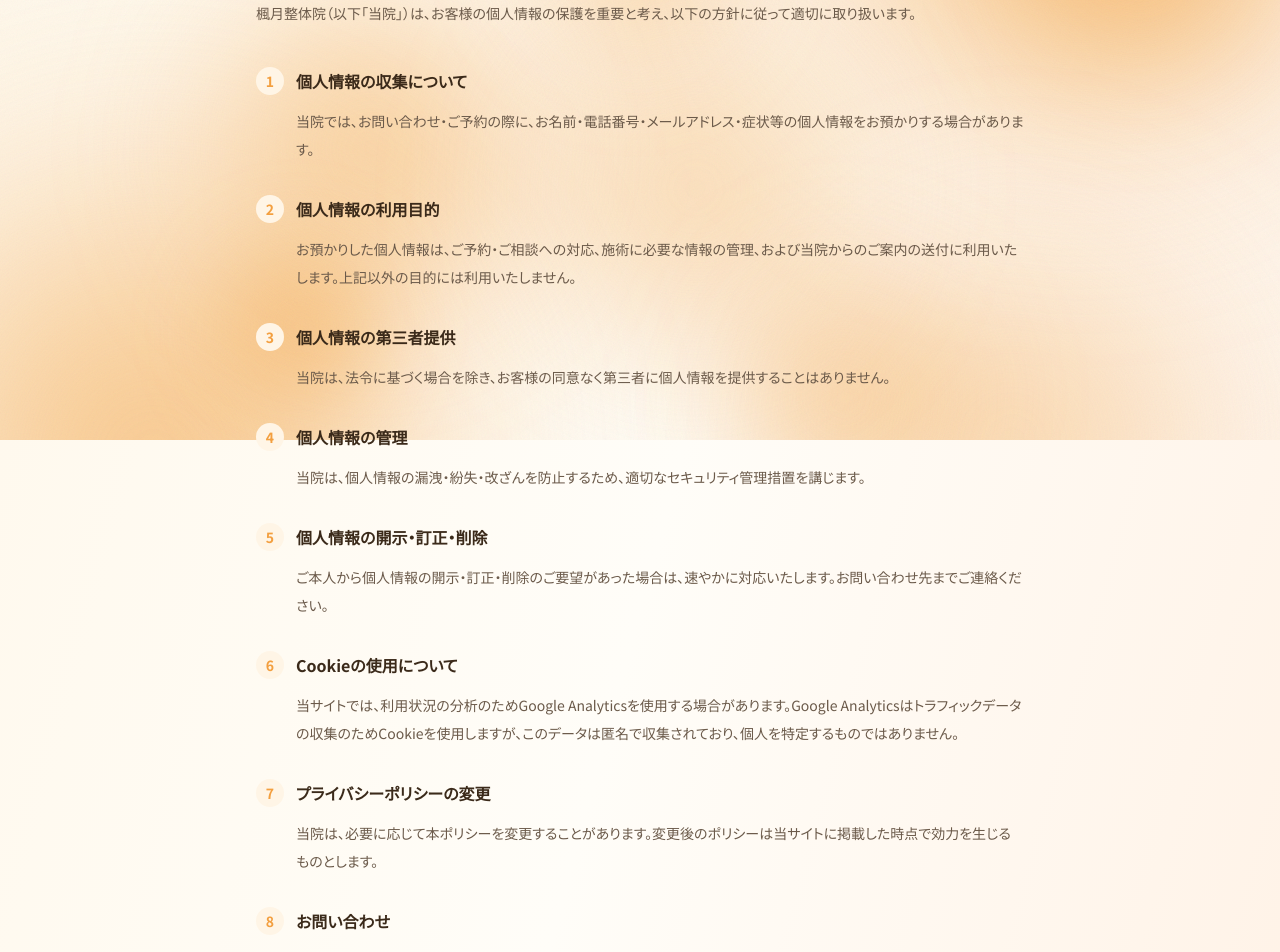
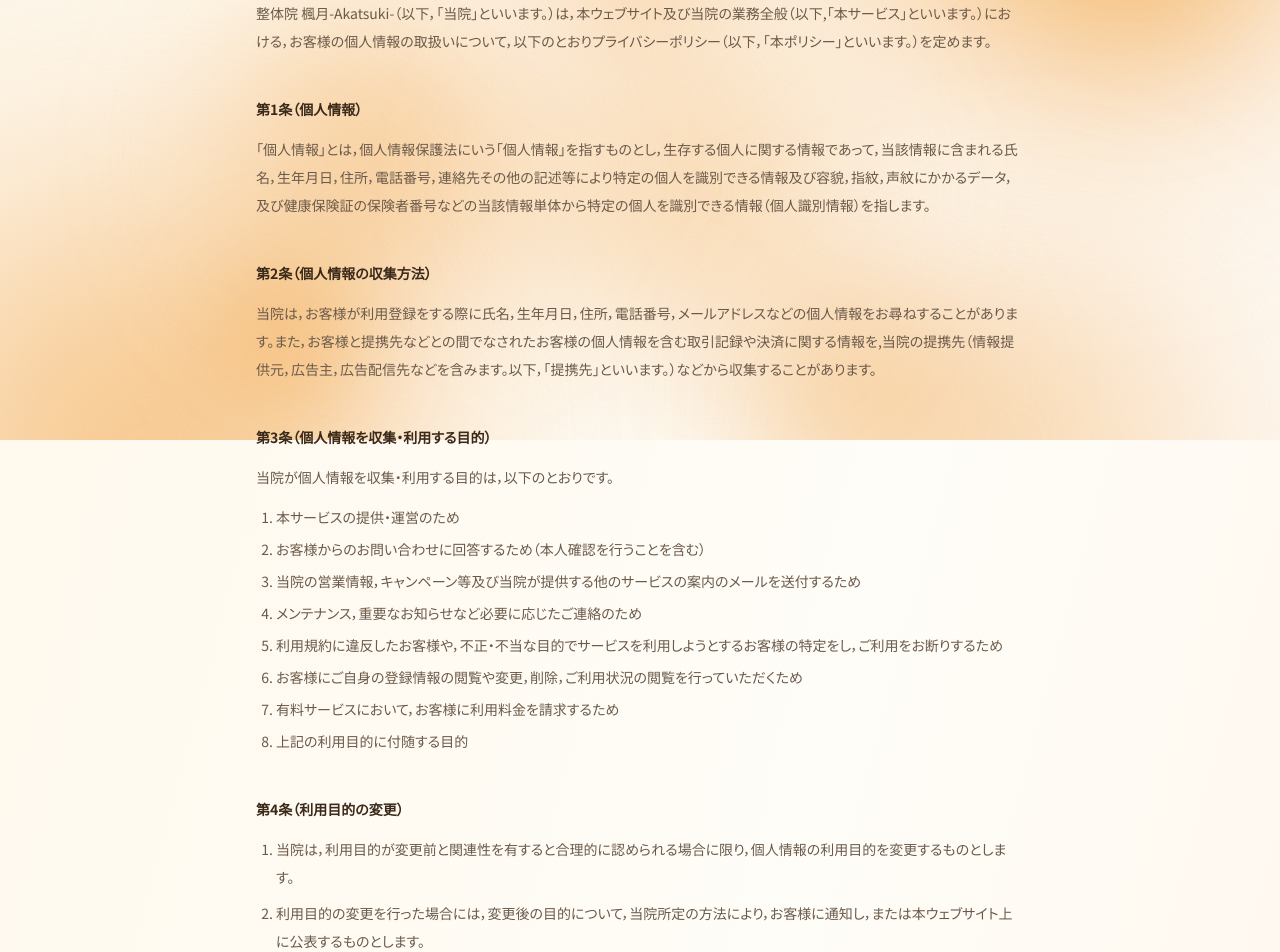
Before and after one commit to yuu-zen-org/akatsuki-seitai, a Next.js app: page /privacy in a window 1280 px wide. Shown: the part 360-1312 px from the top of the page. Built offline with nearby package versions, Linux system fonts and the light colour scheme.

Commit message:
feat: プライバシーポリシー本文を正式版に更新

```diff
--- a/src/app/privacy/page.tsx
+++ b/src/app/privacy/page.tsx
@@ -1,47 +1,12 @@
 import type { Metadata } from "next";
+import Link from "next/link";
 import { BackgroundBlurs } from "@/components/ui/BackgroundBlurs";
 import { PageHeader } from "@/components/ui/PageHeader";
-import { siteConfig } from "@/lib/site-config";
 
 export const metadata: Metadata = {
   title: "プライバシーポリシー",
   description: "楓月整体院のプライバシーポリシー。個人情報の取り扱いについて。",
 };
-
-const sections = [
-  {
-    title: "個人情報の収集について",
-    body: "当院では、お問い合わせ・ご予約の際に、お名前・電話番号・メールアドレス・症状等の個人情報をお預かりする場合があります。",
-  },
-  {
-    title: "個人情報の利用目的",
-    body: "お預かりした個人情報は、ご予約・ご相談への対応、施術に必要な情報の管理、および当院からのご案内の送付に利用いたします。上記以外の目的には利用いたしません。",
-  },
-  {
-    title: "個人情報の第三者提供",
-    body: "当院は、法令に基づく場合を除き、お客様の同意なく第三者に個人情報を提供することはありません。",
-  },
-  {
-    title: "個人情報の管理",
-    body: "当院は、個人情報の漏洩・紛失・改ざんを防止するため、適切なセキュリティ管理措置を講じます。",
-  },
-  {
-    title: "個人情報の開示・訂正・削除",
-    body: "ご本人から個人情報の開示・訂正・削除のご要望があった場合は、速やかに対応いたします。お問い合わせ先までご連絡ください。",
-  },
-  {
-    title: "Cookieの使用について",
-    body: "当サイトでは、利用状況の分析のためGoogle Analyticsを使用する場合があります。Google Analyticsはトラフィックデータの収集のためCookieを使用しますが、このデータは匿名で収集されており、個人を特定するものではありません。",
-  },
-  {
-    title: "プライバシーポリシーの変更",
-    body: "当院は、必要に応じて本ポリシーを変更することがあります。変更後のポリシーは当サイトに掲載した時点で効力を生じるものとします。",
-  },
-  {
-    title: "お問い合わせ",
-    body: `個人情報の取り扱いに関するお問い合わせは、下記までご連絡ください。\n\n${siteConfig.name} ${siteConfig.branch}\n電話：${siteConfig.contact.phone}\nメール：${siteConfig.contact.email}`,
-  },
-];
 
 export default function PrivacyPage() {
   return (
@@ -59,29 +24,125 @@ export default function PrivacyPage() {
           />
 
           <div className="mx-auto max-w-3xl pb-24">
-            <p className="mb-10 text-sm leading-[2] text-text-light">
-              {siteConfig.name}（以下「当院」）は、お客様の個人情報の保護を重要と考え、以下の方針に従って適切に取り扱います。
-            </p>
+            <div className="prose-policy space-y-10 text-sm leading-[2] text-text-light">
 
-            <div className="space-y-8">
-              {sections.map((s, i) => (
-                <section key={s.title}>
-                  <h2 className="mb-3 flex items-center gap-3 font-bold">
-                    <span className="grid h-7 w-7 shrink-0 place-items-center rounded-full bg-primary-light text-sm text-primary">
-                      {i + 1}
-                    </span>
-                    {s.title}
-                  </h2>
-                  <p className="text-sm leading-[2] text-text-light whitespace-pre-line pl-10">
-                    {s.body}
-                  </p>
-                </section>
-              ))}
+              <p>
+                整体院 楓月-Akatsuki-（以下，「当院」といいます。）は，本ウェブサイト及び当院の業務全般（以下,「本サービス」といいます。）における，お客様の個人情報の取扱いについて，以下のとおりプライバシーポリシー（以下，「本ポリシー」といいます。）を定めます。
+              </p>
+
+              <section>
+                <h2 className="mb-3 font-bold text-text">第1条（個人情報）</h2>
+                <p>
+                  「個人情報」とは，個人情報保護法にいう「個人情報」を指すものとし，生存する個人に関する情報であって，当該情報に含まれる氏名，生年月日，住所，電話番号，連絡先その他の記述等により特定の個人を識別できる情報及び容貌，指紋，声紋にかかるデータ，及び健康保険証の保険者番号などの当該情報単体から特定の個人を識別できる情報（個人識別情報）を指します。
+                </p>
+              </section>
+
+              <section>
+                <h2 className="mb-3 font-bold text-text">第2条（個人情報の収集方法）</h2>
+                <p>
+                  当院は，お客様が利用登録をする際に氏名，生年月日，住所，電話番号，メールアドレスなどの個人情報をお尋ねすることがあります。また，お客様と提携先などとの間でなされたお客様の個人情報を含む取引記録や決済に関する情報を,当院の提携先（情報提供元，広告主，広告配信先などを含みます。以下，｢提携先｣といいます。）などから収集することがあります。
+                </p>
+              </section>
+
+              <section>
+                <h2 className="mb-3 font-bold text-text">第3条（個人情報を収集・利用する目的）</h2>
+                <p className="mb-3">当院が個人情報を収集・利用する目的は，以下のとおりです。</p>
+                <ol className="list-decimal space-y-1 pl-5">
+                  <li>本サービスの提供・運営のため</li>
+                  <li>お客様からのお問い合わせに回答するため（本人確認を行うことを含む）</li>
+                  <li>当院の営業情報，キャンペーン等及び当院が提供する他のサービスの案内のメールを送付するため</li>
+                  <li>メンテナンス，重要なお知らせなど必要に応じたご連絡のため</li>
+                  <li>利用規約に違反したお客様や，不正・不当な目的でサービスを利用しようとするお客様の特定をし，ご利用をお断りするため</li>
+                  <li>お客様にご自身の登録情報の閲覧や変更，削除，ご利用状況の閲覧を行っていただくため</li>
+                  <li>有料サービスにおいて，お客様に利用料金を請求するため</li>
+                  <li>上記の利用目的に付随する目的</li>
+                </ol>
+              </section>
+
+              <section>
+                <h2 className="mb-3 font-bold text-text">第4条（利用目的の変更）</h2>
+                <ol className="list-decimal space-y-2 pl-5">
+                  <li>当院は，利用目的が変更前と関連性を有すると合理的に認められる場合に限り，個人情報の利用目的を変更するものとします。</li>
+                  <li>利用目的の変更を行った場合には，変更後の目的について，当院所定の方法により，お客様に通知し，または本ウェブサイト上に公表するものとします。</li>
+                </ol>
+              </section>
+
+              <section>
+                <h2 className="mb-3 font-bold text-text">第5条（個人情報の第三者提供）</h2>
+                <ol className="list-decimal space-y-2 pl-5">
+                  <li>当院は，次に掲げる場合を除いて，あらかじめお客様の同意を得ることなく，第三者に個人情報を提供することはありません。ただし，個人情報保護法その他の法令で認められる場合を除きます。</li>
+                  <li>人の生命，身体または財産の保護のために必要がある場合であって，本人の同意を得ることが困難であるとき</li>
+                  <li>公衆衛生の向上または児童の健全な育成の推進のために特に必要がある場合であって，本人の同意を得ることが困難であるとき</li>
+                  <li>国の機関もしくは地方公共団体またはその委託を受けた者が法令の定める事務を遂行することに対して協力する必要がある場合であって，本人の同意を得ることにより当該事務の遂行に支障を及ぼすおそれがあるとき</li>
+                  <li>予め次の事項を告知あるいは公表し，かつ当院が個人情報保護委員会に届出をしたとき</li>
+                  <li>利用目的に第三者への提供を含むこと</li>
+                  <li>第三者に提供されるデータの項目</li>
+                  <li>第三者への提供の手段または方法</li>
+                  <li>本人の求めに応じて個人情報の第三者への提供を停止すること</li>
+                  <li>本人の求めを受け付ける方法</li>
+                  <li>前項の定めにかかわらず，次に掲げる場合には，当該情報の提供先は第三者に該当しないものとします。</li>
+                  <li>当院が利用目的の達成に必要な範囲内において個人情報の取扱いの全部または一部を委託する場合</li>
+                  <li>合併その他の事由による事業の承継に伴って個人情報が提供される場合</li>
+                  <li>個人情報を特定の者との間で共同して利用する場合であって，その旨並びに共同して利用される個人情報の項目，共同して利用する者の範囲，利用する者の利用目的および当該個人情報の管理について責任を有する者の氏名または名称について，あらかじめ本人に通知し，または本人が容易に知り得る状態に置いた場合</li>
+                </ol>
+              </section>
+
+              <section>
+                <h2 className="mb-3 font-bold text-text">第6条（個人情報の開示）</h2>
+                <ol className="list-decimal space-y-3 pl-5">
+                  <li>
+                    当院は，本人から個人情報の開示を求められたときは，本人に対し，これを開示します。ただし，開示することにより次のいずれかに該当する場合は，その全部または一部を開示しないこともあり，開示しない決定をした場合には，その旨を通知します。
+                    <ul className="mt-2 list-disc space-y-1 pl-5">
+                      <li>本人または第三者の生命，身体，財産その他の権利利益を害するおそれがある場合</li>
+                      <li>当院の業務の適正な実施に著しい支障を及ぼすおそれがある場合</li>
+                      <li>その他法令に違反することとなる場合</li>
+                    </ul>
+                  </li>
+                  <li>前項の定めにかかわらず，履歴情報および特性情報などの個人情報以外の情報については，原則として開示いたしません。</li>
+                </ol>
+              </section>
+
+              <section>
+                <h2 className="mb-3 font-bold text-text">第7条（個人情報の訂正および削除）</h2>
+                <ol className="list-decimal space-y-2 pl-5">
+                  <li>お客様は，当院の保有する自己の個人情報が誤った情報である場合には，当院が定める手続きにより，当院に対して個人情報の訂正，追加または削除（以下，「訂正等」といいます。）を請求することができます。</li>
+                  <li>当院は，お客様から前項の請求を受けてその請求に応じる必要があると判断した場合には，当該個人情報の訂正等を行うものとします。</li>
+                  <li>当院は，前項の規定に基づき訂正等を行った場合，または訂正等を行わない旨の決定をしたときは，これをお客様に通知します。</li>
+                </ol>
+              </section>
+
+              <section>
+                <h2 className="mb-3 font-bold text-text">第8条（個人情報の利用停止等）</h2>
+                <ol className="list-decimal space-y-2 pl-5">
+                  <li>当院は，本人から，個人情報が，利用目的の範囲を超えて取り扱われているという理由，または不正の手段により取得されたものであるという理由により，その利用の停止または消去（以下，「利用停止等」といいます。）を求められた場合には，遅滞なく必要な調査を行います。</li>
+                  <li>前項の調査結果に基づき，その請求に応じる必要があると判断した場合には，遅滞なく，当該個人情報の利用停止等を行います。</li>
+                  <li>当院は，前項の規定に基づき利用停止等を行った場合，または利用停止等を行わない旨の決定をしたときは，遅滞なく，これをお客様に通知します。</li>
+                  <li>前2項にかかわらず，利用停止等に多額の費用を有する場合その他利用停止等を行うことが困難な場合であって，お客様の権利利益を保護するために必要なこれに代わるべき措置をとれる場合は，この代替策を講じるものとします。</li>
+                </ol>
+              </section>
+
+              <section>
+                <h2 className="mb-3 font-bold text-text">第9条（プライバシーポリシーの変更）</h2>
+                <ol className="list-decimal space-y-2 pl-5">
+                  <li>本ポリシーの内容は，法令その他本ポリシーに別段の定めのある事項を除いて，お客様に通知することなく，変更することができるものとします。</li>
+                  <li>当院が別途定める場合を除いて，変更後のプライバシーポリシーは，本ウェブサイトに掲載したときから効力を生じるものとします。</li>
+                </ol>
+              </section>
+
+              <section>
+                <h2 className="mb-3 font-bold text-text">第10条（お問い合わせ窓口）</h2>
+                <p>
+                  本ポリシーに関するお問い合わせは，下記の窓口までお願いいたします。
+                  <br />
+                  お問い合わせはお電話（
+                  <Link href="tel:0227254546" className="text-primary hover:underline">
+                    022-725-4546
+                  </Link>
+                  ）にて承ります。
+                </p>
+              </section>
+
             </div>
-
-            <p className="mt-12 text-right text-xs text-text-muted">
-              制定日：2024年1月1日
-            </p>
           </div>
         </div>
       </div>
```
